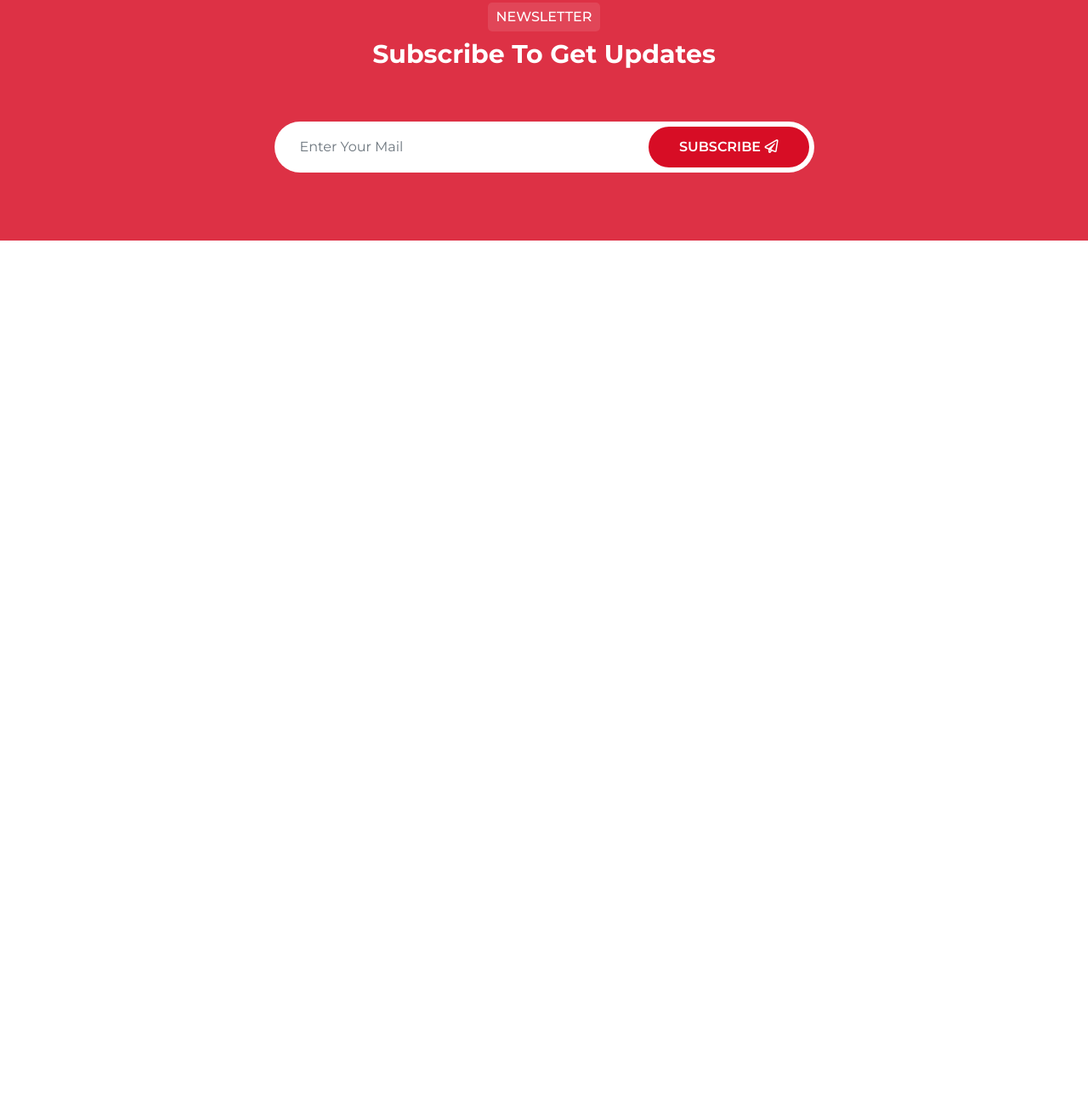
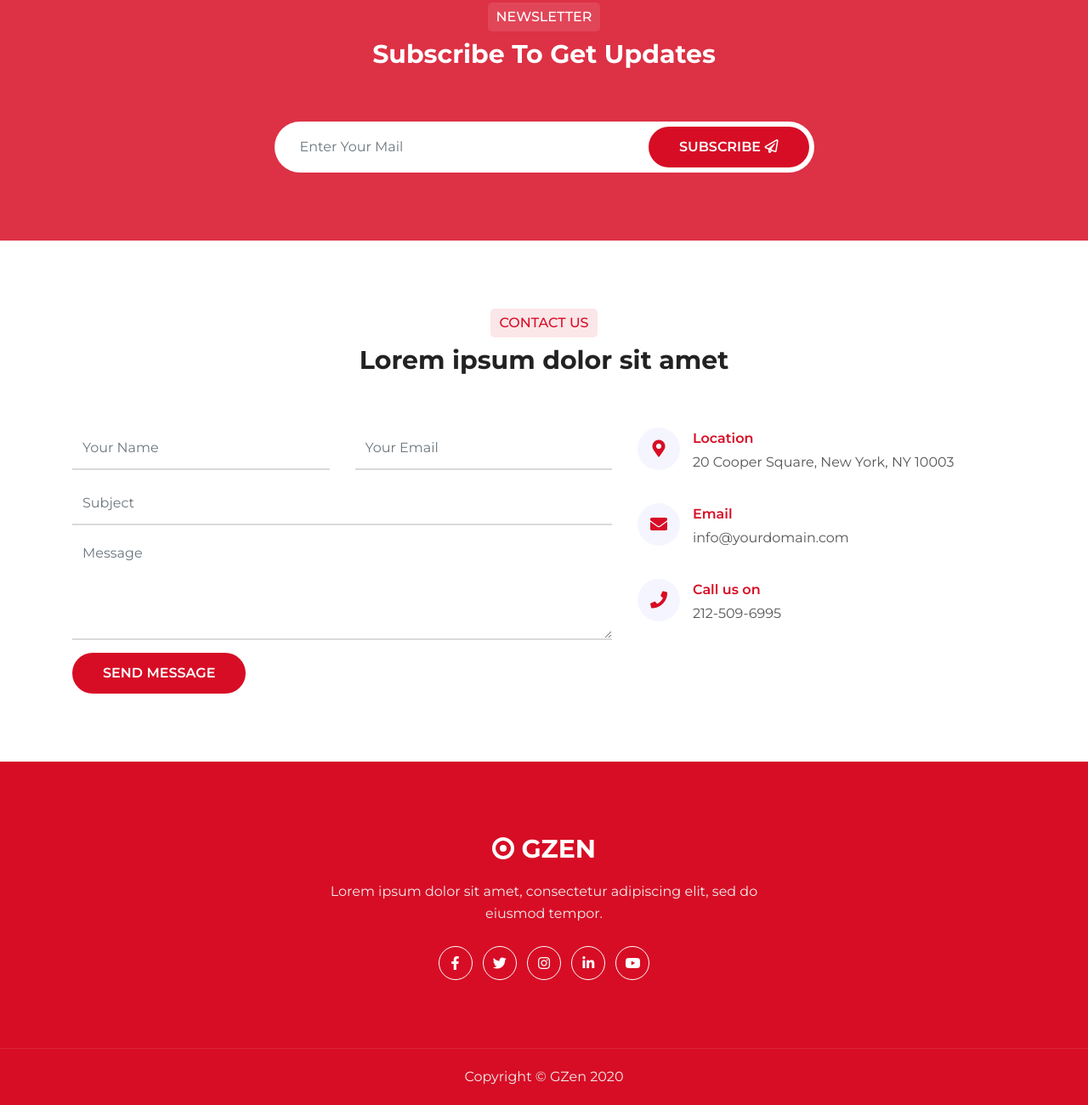
Before and after one commit to DevGeorgeJr/shop-for-gamers, a plain HTML site: page index.html in a window 1280 px wide. Shown: the part 4492-5792 px from the top of the page at 85% size. Before the commit the page ends 4775 px from the top, so only its background shows below. Drawn offline with Linux system fonts and the light colour scheme.

Commit message:
Create contact & footer section

```diff
--- a/css/skins/crimson.css
+++ b/css/skins/crimson.css
@@ -1,3 +1,4 @@
+.footer,
 .mybtn2,
 .newsletter-section::before,
 .testimonial-section .owl-carousel .owl-nav button.owl-next:hover,
@@ -11,6 +12,9 @@
 .header{
     background-color: #d70d25;
 }
+.footer .footer-social-links a:hover i,
+.contact-section .contact-item h5,
+.contact-section .contact-item .icon i,
 .faq-section .support-text a,
 .testimonial-section .owl-carousel .owl-nav button.owl-next,
 .testimonial-section .owl-carousel .owl-nav button.owl-prev,
@@ -23,7 +27,7 @@
 .mybtn1{
     color: #d70d25;
 }
-
+.contact-section .contact-form  .form-control:focus,
 .testimonial-section .client-info img{
     border-color: #d70d25;
 }
--- a/css/style.css
+++ b/css/style.css
@@ -8,6 +8,9 @@
     font-size: 16px;
     font-family: 'Montserrat', sans-serif;
     font-weight: 400;
+  }
+  .form-control{
+    font-family: 'Montserrat', sans-serif;
   }
 
   *{
@@ -671,3 +674,112 @@
     top: 6px;
     right: 6px;
   }
+
+  /* Contact Section */
+.contact-section{
+  background-color: #ffffff;
+  padding: 80px 0 80px;
+}
+.contact-section .contact-form  .form-group{
+  margin-bottom: 15px;
+}
+.contact-section .contact-form  .form-control{
+  height: 50px;
+  color: #555555;
+  border: none;
+  border-bottom: 2px solid #d9d9d9;
+  border-radius: 0px;
+  transition: all 0.5s ease;
+}
+.contact-section .contact-form textarea.form-control{
+  height: 120px;
+}
+.contact-section .contact-form  .form-control:focus{
+  box-shadow: none;
+}
+.contact-section .contact-item {
+  position: relative;
+  padding-left: 65px;
+  margin-bottom: 35px;
+}
+.contact-section .contact-item .icon{
+  height: 50px;
+  width: 50px;
+  background-color: #f5f5ff;
+  border-radius: 50%;
+  text-align: center;
+  position: absolute;
+  left: 0;
+  top: 0;
+}
+.contact-section .contact-item .icon i{
+  line-height: 50px;
+  font-size: 20px;
+}
+.contact-section .contact-item h5{
+  font-size: 16px;
+  font-weight: 600;
+  line-height: 26px;
+  margin: 0 0 2px;
+}
+.contact-section .contact-item p{
+  font-size: 16px;
+  font-weight: 400;
+  line-height: 26px;
+  color: #555555;
+  margin: 0;
+}
+
+/* Footer Section */
+.footer{
+  padding-top: 80px;
+  text-align: center;
+}
+.footer .footer-logo a{
+  font-size: 30px;
+  font-weight: 700;
+  color: #ffffff;
+  text-transform: uppercase;
+  display: block;
+  margin: 0 0 15px;
+}
+.footer .footer-text p{
+  font-size: 16px;
+  line-height: 26px;
+  color: #eeeeee;
+  font-weight: 400;
+  margin: 0 0 25px;
+}
+.footer .footer-social-links{
+  margin-bottom: 80px;
+}
+.footer .footer-social-links a{
+  display: inline-block;
+  text-align: center;
+  margin: 0 4px;
+}
+.footer .footer-social-links a i{
+  height: 40px;
+  width: 40px;
+  border: 1px solid #ffffff;
+  display: block;
+  color: #ffffff;
+  line-height: 38px;
+  border-radius: 50%;
+  transition: all 0.5s ease;
+}
+.footer .footer-social-links a:hover i{
+  background-color: #ffffff;
+}
+
+.footer .copyright{
+  border-top: 1px solid rgba(255,255,255,0.1);
+  padding: 20px 15px;
+}
+.footer .copyright p{
+  margin: 0;
+  font-size: 16px;
+  line-height: 26px;
+  color: #eeeeee;
+  font-weight: 400;
+}
--- a/index.html
+++ b/index.html
@@ -528,6 +528,118 @@
 </section>
 <!-- Newsletter Section End-->
 
+<!-- Contact Section Start -->
+<section class="contact-section">
+  <div class="container">
+    <div class="row justify-content-center">
+      <div class="col-lg-7">
+        <!-- Section Title Start -->
+        <div class="section-title">
+          <h1 class="title">Contact us</h1>
+          <h2 class="subtitle">Lorem ipsum dolor sit amet</h2>
+        </div>
+        <!-- Section Title End -->
+      </div>
+    </div>
+    <div class="row">
+      <div class="col-md-7">
+        <form action="" class="contact-form">
+          <div class="row">
+            <div class="col-md-6">
+              <div class="form-group">
+                <input type="text" class="form-control" placeholder="Your Name">
+              </div>
+            </div>
+            <div class="col-md-6">
+              <div class="form-group">
+                <input type="text" class="form-control" placeholder="Your Email">
+              </div>
+            </div>
+          </div>
+          <div class="row">
+            <div class="col-md-12">
+              <div class="form-group">
+                <input type="text" class="form-control" placeholder="Subject">
+              </div>
+            </div>
+          </div>
+          <div class="row">
+            <div class="col-md-12">
+              <div class="form-group">
+                <textarea name="" id="" class="form-control" placeholder="Message"></textarea>
+              </div>
+            </div>
+          </div>
+          <div class="row">
+            <div class="col-md-12">
+              <button type="submit" class="btn mybtn2">Send Message</button>
+            </div>
+          </div>
+        </form>
+      </div>
+      <div class="col-md-5">
+        <!-- Contact Item Start -->
+        <div class="contact-item">
+          <div class="icon">
+            <i class="fas fa-map-marker-alt"></i>
+          </div>
+          <h5>Location</h5>
+          <p>20 Cooper Square, New York, NY 10003</p>
+        </div>
+        <!-- Contact Item End -->
+        <!-- Contact Item Start -->
+        <div class="contact-item">
+          <div class="icon">
+            <i class="fas fa-envelope"></i>
+          </div>
+          <h5>Email</h5>
+          <p>info@yourdomain.com</p>
+        </div>
+        <!-- Contact Item End -->
+        <!-- Contact Item Start -->
+        <div class="contact-item">
+          <div class="icon">
+            <i class="fas fa-phone"></i>
+          </div>
+          <h5>Call us on</h5>
+          <p>212-509-6995</p>
+        </div>
+        <!-- Contact Item End -->
+
+      </div>
+    </div>
+  </div>
+</section>
+<!-- Contact Section End -->
+
+<!-- Footer Section Start -->
+<footer class="footer">
+  <div class="container">
+    <div class="row justify-content-center">
+      <div class="col-lg-6">
+        <div class="footer-logo">
+          <a href="#"><span class="logo-circle"></span> GZen</a>
+        </div>
+        <div class="footer-text">
+          <p>Lorem ipsum dolor sit amet, consectetur adipiscing elit,
+            sed do eiusmod tempor.</p>
+        </div>
+        <div class="footer-social-links">
+          <a href="#"><i class="fab fa-facebook-f"></i></a>
+          <a href="#"><i class="fab fa-twitter"></i></a>
+          <a href="#"><i class="fab fa-instagram"></i></a>
+          <a href="#"><i class="fab fa-linkedin-in"></i></a>
+          <a href="#"><i class="fab fa-youtube"></i></a>
+        </div>
+      </div>
+    </div>
+  </div>
+  <div class="copyright">
+    <p>Copyright &copy; GZen 2020</p>
+  </div>
+</footer>
+<!-- Footer Section End -->
+
 <!-- Jquery -->
 <script src="js/jquery.min.js"></script>
 <!-- Popper -->
```
